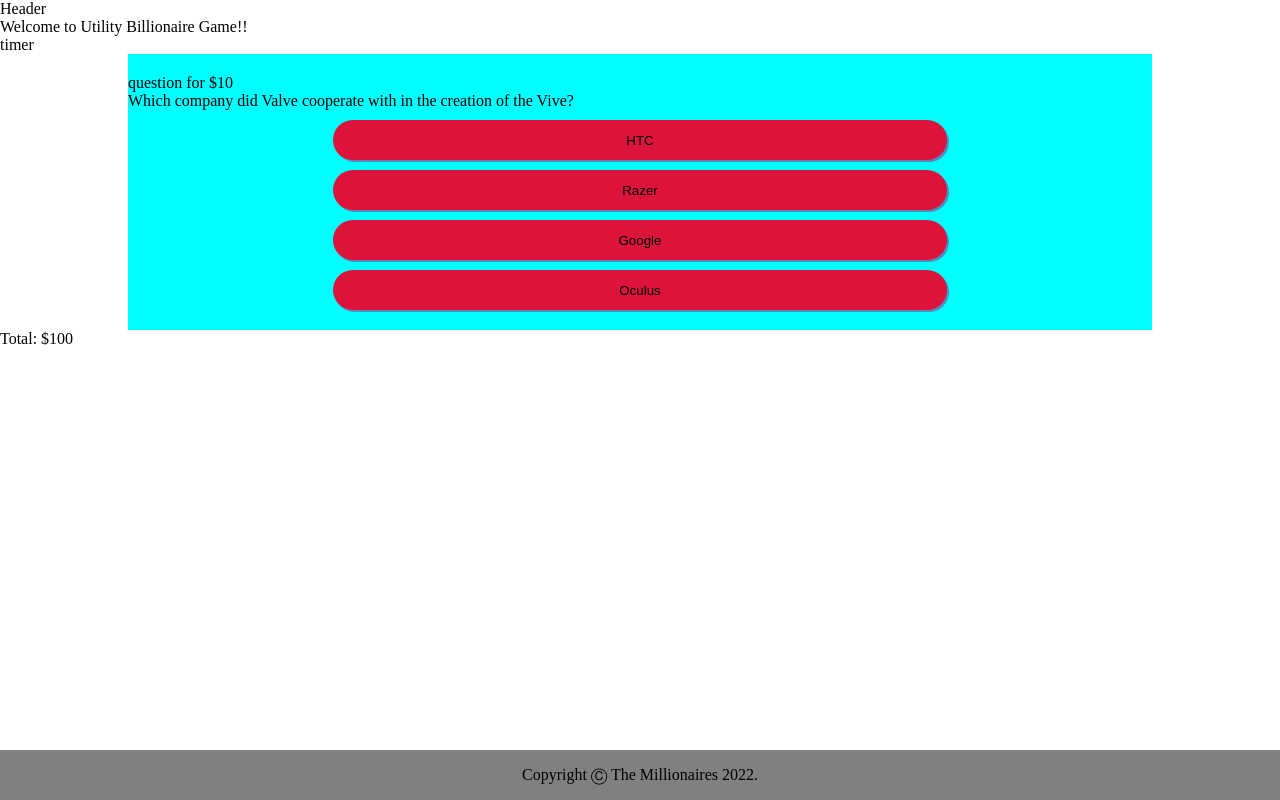
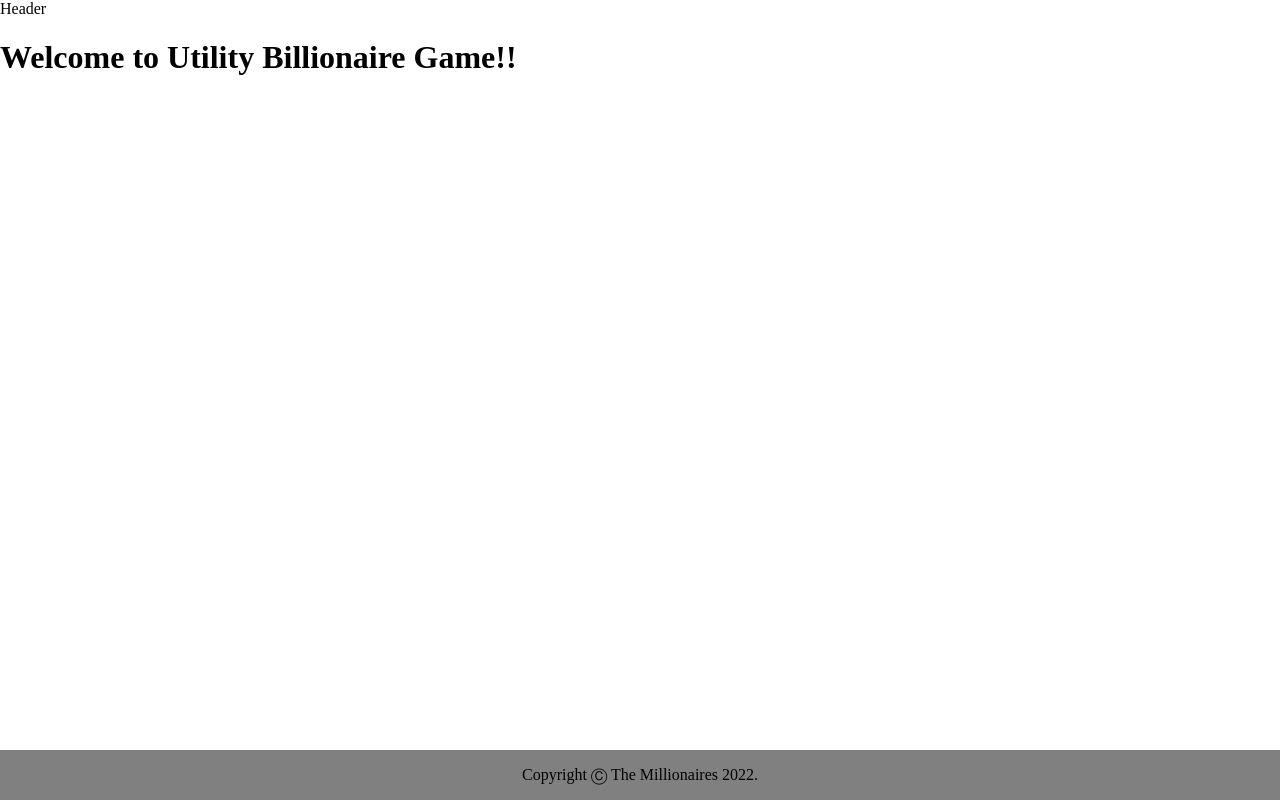
Before and after one commit to azotamiota/utility-billionaire, a React (Vite) app: page /game in a window 1280 px wide. Built offline with nearby package versions, Linux system fonts and the light colour scheme.

Commit message:
Revert "Setup Game page"
This reverts commit 5966bbf20cd859c1351f1a7a7cb091e376e098e5.

```diff
--- a/src/components/Button/index.module.css
+++ b/src/components/Button/index.module.css
@@ -1,4 +1,5 @@
-.dark, .answer {
+.dark {
+    width: 20%;
     margin: auto;
     margin-top: 10px;
     padding: 5px 20px;
@@ -6,14 +7,5 @@
     border: none;
     box-shadow: 2px 2px 0 rgba(152, 42, 130, 0.539);
     min-height: 40px;
-}
-
-.dark {
-    width: 20%;
     background-color: blueviolet;
 }
-
-.answer {
-    width: 60%;
-    background-color: crimson;
-}
--- a/src/components/index.jsx
+++ b/src/components/index.jsx
@@ -6,5 +6,4 @@
 export { default as Input } from './Input'
 export { default as Message } from './Message'
 export { default as Title } from './Title'
-export { default as TotalMoney } from './TotalMoney'
 export { default as UserCard } from './UserCard'
--- a/src/pages/Game/index.jsx
+++ b/src/pages/Game/index.jsx
@@ -1,48 +1,9 @@
-import React, {useState} from 'react'
+import React from 'react'
 import styles from './index.module.css'
-import { Button, Container, Message, Title, TotalMoney } from '../../components'
 
 function Game() {
-  const question = {
-    category: "General Knowledge",
-    difficulty: "easy",
-    type: "multiple",
-    question: "Which company did Valve cooperate with in the creation of the Vive?",
-    correct_answer: "HTC",
-    incorrect_answers: [
-      "Oculus",
-      "Google",
-      "Razer"
-      ]
-    }
-  const [message, setMessage] = useState('')
-  const wrong = (e) => {
-    e.preventDefault()
-    setMessage('You suck! How could you not know that?!')
-    console.log('this is the wrong answer')
-  }
-  const correct = (e) => {
-    e.preventDefault()
-    setMessage('You did well. You\'re still poor tho... ')
-    console.log('this is the correct answer')
-  }
-  const answersArray = []
-  answersArray.push(...question.incorrect_answers.map(a => { return {answer: a, handleClick: wrong}}), {answer: question.correct_answer, handleClick: correct})
-  answersArray.sort(() => Math.random() - 0.5)
-  const total = 100
-
   return (
-    <div>
-      <Title>Welcome to Utility Billionaire Game!!</Title>
-      <div>timer</div>
-      <Container>
-        <TotalMoney>question for $10</TotalMoney>
-        <Title classVariant='question'>{question.question}</Title>
-        {answersArray.map((a, i) => <Button key={i} handleClick={a.handleClick} text={a.answer} classVariant='answer'/>)}
-      </Container>
-      <TotalMoney>Total: ${total}</TotalMoney>
-      <Message>{message}</Message>
-    </div>
+    <div><h1>Welcome to Utility Billionaire Game!!</h1></div>
   )
 }
 
```
